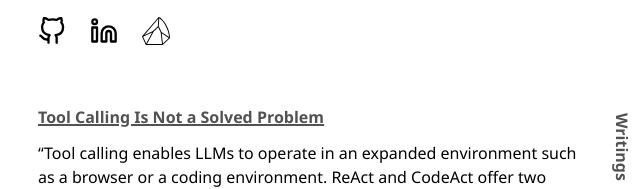
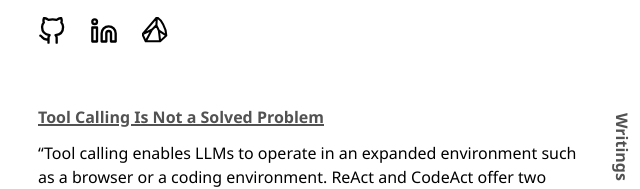
Before and after one commit to zzehli/zzehli.github.io, a website: page index.html in a window 1280 px wide. Shown: the part 515-704 px from the top of the page, 298-938 px from the left. Drawn offline with Linux system fonts and the light colour scheme.

Commit message:
update icon style

```diff
--- a/index.html
+++ b/index.html
@@ -58,7 +58,8 @@
             </svg>
           </a>
           <a href="https://quarry.jaeli.space/" target="_blank" rel="noopener noreferrer me" title="blog">
-            <svg class="h-6 lg:h-7 w-6 lg:w-7" viewBox="0 0 60 60" xmlns="http://www.w3.org/2000/svg">
+            <svg class="h-6 lg:h-7 w-6 lg:w-7" viewBox="0 0 68 68" xmlns="http://www.w3.org/2000/svg" fill="none"
+              stroke="currentColor" stroke-width="3" stroke-linecap="round" stroke-linejoin="round">
               <title />
               <g data-name="Layer 1" id="Layer_1">
                 <path
```
